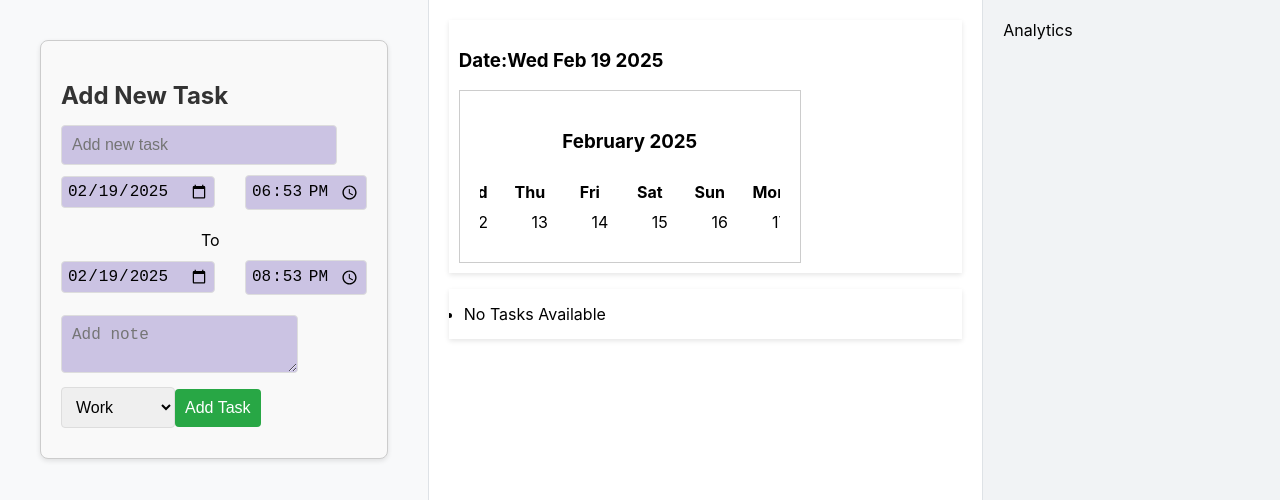
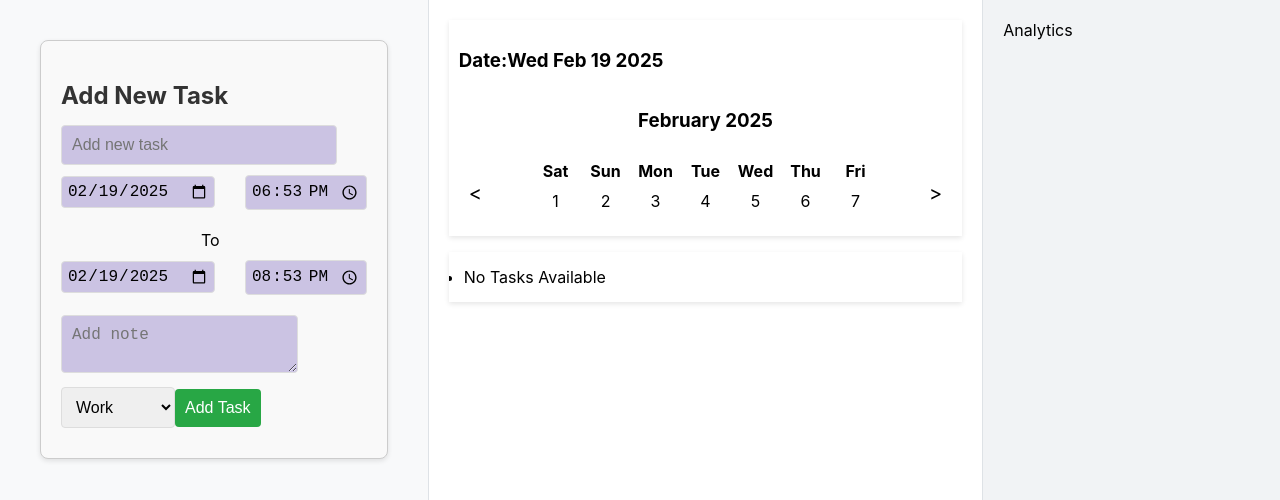
Before and after one commit to Kendi-prog/todo-habit-tracker, a React (Create React App) app: page / in a window 1280 px wide. Shown: the top 500 px of the page. Built offline with nearby package versions, Linux system fonts and the light colour scheme.

Commit message:
placing the arrows at the ends of the dates and making sure it scrolls through the days and not month

```diff
--- a/src/ToDo App/components/calendar/calendar.component.jsx
+++ b/src/ToDo App/components/calendar/calendar.component.jsx
@@ -10,6 +10,7 @@ import { Arrow,
 
 const Calendar = ({ onDateSelect }) => {
     const [currentDate, setCurrentDate] = useState(new Date());
+    const [startDateIndex, setStartDateIndex] = useState(0);
 
     const handleDateClick = (date) => {
         onDateSelect(date);
@@ -28,18 +29,21 @@ const Calendar = ({ onDateSelect }) => {
     };
 
     const handlePrevious = () => {
-        const newDate = new Date(currentDate);
-        newDate.setMonth(currentDate.getMonth() - 1);
-        setCurrentDate(newDate);
+        if (startDateIndex > 0) {
+            setStartDateIndex(startDateIndex - 1); // Go back by 7 days
+        }
     };
 
     const handleNext = () => {
-        const newDate = new Date(currentDate);
-        newDate.setMonth(currentDate.getMonth() + 1);
-        setCurrentDate(newDate);
+        const totalDays = generateDateRange().length;
+        if (startDateIndex + 7 < totalDays) {
+            setStartDateIndex(startDateIndex + 1); // Go forward by 7 days
+        }
     };
 
     const dateRange = generateDateRange();
+
+    const visibleDates = dateRange.slice(startDateIndex, startDateIndex + 7);
 
     return (
         <CalendarContainer>
@@ -49,7 +53,7 @@ const Calendar = ({ onDateSelect }) => {
             <DatesContainer>
                 <Arrow onClick={handlePrevious}>&lt;</Arrow>
                 <DaysLabelContainer>
-                    {dateRange.map((date, index) => {
+                    {visibleDates.map((date, index) => {
                         const isToday = date.toDateString() === new Date().toDateString();
                         return (
                             <div key={index}>
--- a/src/ToDo App/components/calendar/calendar.styles.jsx
+++ b/src/ToDo App/components/calendar/calendar.styles.jsx
@@ -1,52 +1,54 @@
-import styled from 'styled-components';
+import styled from "styled-components";
 
 export const CalendarContainer = styled.div`
     display: flex;
     flex-direction: column;
     align-items: center;
-    border: 1px solid #ccc;
-    padding: 20px;
-    width: 300px;
+    width: 100%;
 `;
 
 export const Header = styled.div`
+    text-align: center;
     margin-bottom: 10px;
-`;
-
-export const Arrow = styled.button`
-    background: none;
-    border: none;
-    cursor: pointer;
-    font-size: 24px;
-    margin: 0 5px;
-    padding: 5px;
-    color: #007BFF;
 `;
 
 export const DatesContainer = styled.div`
     display: flex;
+    align-items: center;
+    justify-content: space-between;
+    width: 100%;
+`;
+
+export const Arrow = styled.div`
+    cursor: pointer;
+    font-size: 20px;
+    padding: 10px;
+`;
+
+export const DaysLabelContainer = styled.div`
+    display: flex;
     justify-content: center;
-    width: 100%;
-    overflow-x : hidden;
+    align-items: center;
+    gap: 10px; /* Space between days and dates */
 `;
 
 export const DayLabel = styled.div`
     font-weight: bold;
     text-align: center;
-    width: 40px; /* Fixed width for day labels */
-`;
-
-export const DaysLabelContainer = styled.div`
-    display: flex;
-    flex-direction: row;
-    align-items: center;
-
+    margin-bottom: 5px;
 `;
 
 export const DateLabel = styled.div`
-    padding: 10px;
-    min-width: 40px; /* Set a minimum width for date labels */
+    cursor: pointer;
     text-align: center;
-    background-color: ${({ isToday }) => (isToday ? '#d1e7dd' : 'transparent')}; /* Highlight today */
-    cursor: pointer;
+    padding: 5px;
+    border-radius: 50%;
+    width: 30px;
+    height: 30px;
+    background-color: ${(props) => (props.isToday ? '#ff9900' : 'transparent')};
+    color: ${(props) => (props.isToday ? 'white' : 'black')};
+
+    &:hover {
+        background-color: ${(props) => (props.isToday ? '#ff7f00' : '#f0f0f0')};
+    }
 `;
```
